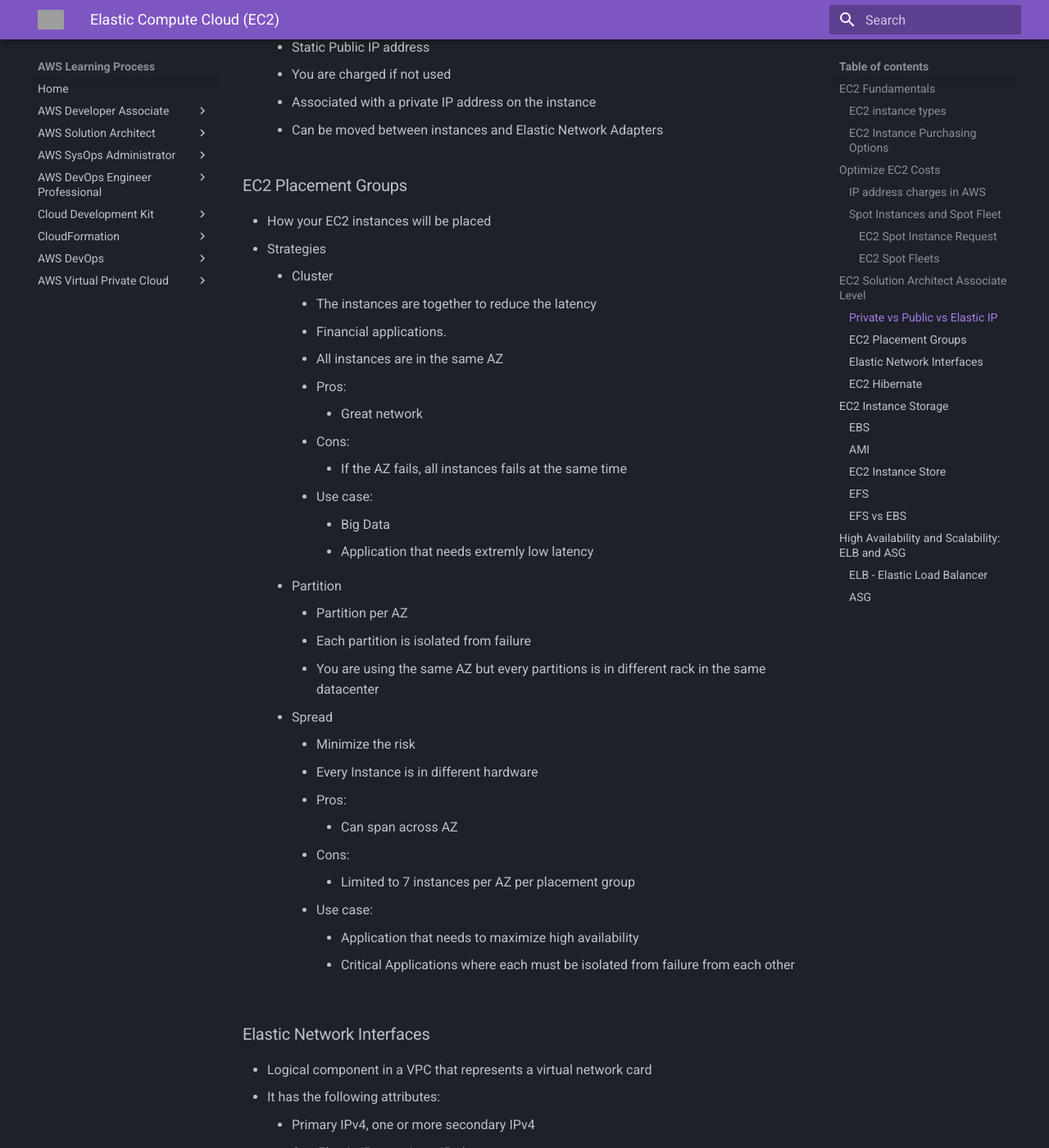
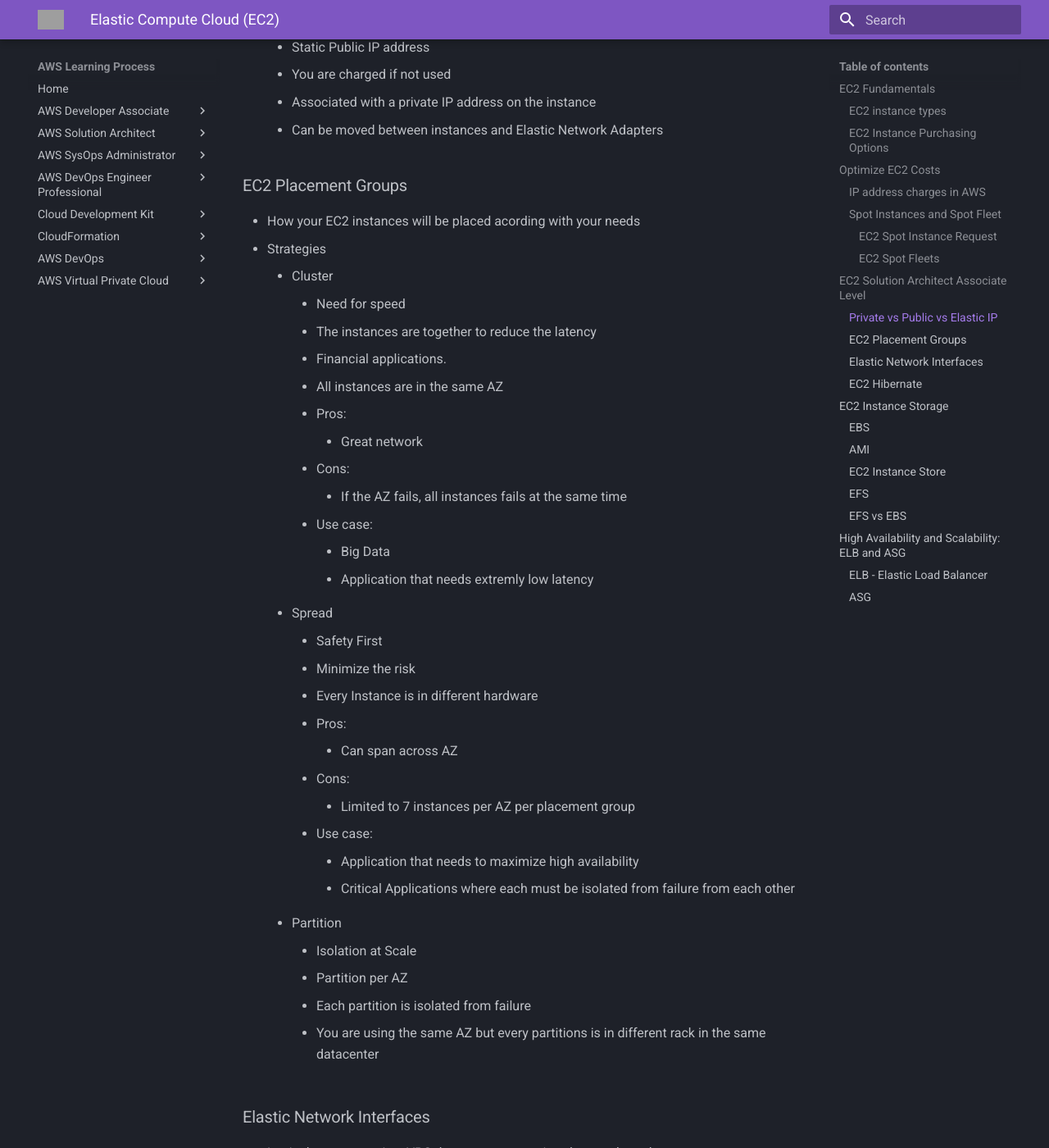
Before and after one commit to janobourian/aws, an MkDocs documentation site: the page built from docs/compute/ec2.md, in a window 1280 px wide and 1400 px high, scrolled down 8113 px. Shown: the whole window at 82% size. Built offline with MkDocs 1.6.1 and Material for MkDocs 9.7.7, drawn with Linux system fonts in a browser that asks for light colours; grey boxes are pictures that could not be loaded.

```diff
--- a/docs/compute/ec2.md
+++ b/docs/compute/ec2.md
@@ -263,9 +263,10 @@ echo "<h1>Hello world from $(hostname -f)</h1>" > /var/www/html/index.html
 
 ### EC2 Placement Groups
 
-* How your EC2 instances will be placed
+* How your EC2 instances will be placed acording with your needs
 * Strategies
     * Cluster
+        * Need for speed
         * The instances are together to reduce the latency
         * Financial applications.
         * All instances are in the same AZ
@@ -276,11 +277,8 @@ echo "<h1>Hello world from $(hostname -f)</h1>" > /var/www/html/index.html
         * Use case:
             * Big Data
             * Application that needs extremly low latency
-    * Partition
-        * Partition per AZ
-        * Each partition is isolated from failure
-        * You are using the same AZ but every partitions is in different rack in the same datacenter
     * Spread
+        * Safety First
         * Minimize the risk
         * Every Instance is in different hardware
         * Pros:
@@ -290,6 +288,11 @@ echo "<h1>Hello world from $(hostname -f)</h1>" > /var/www/html/index.html
         * Use case:
             * Application that needs to maximize high availability
             * Critical Applications where each must be isolated from failure from each other
+    * Partition
+        * Isolation at Scale
+        * Partition per AZ
+        * Each partition is isolated from failure
+        * You are using the same AZ but every partitions is in different rack in the same datacenter
 
 ### Elastic Network Interfaces
 
```
